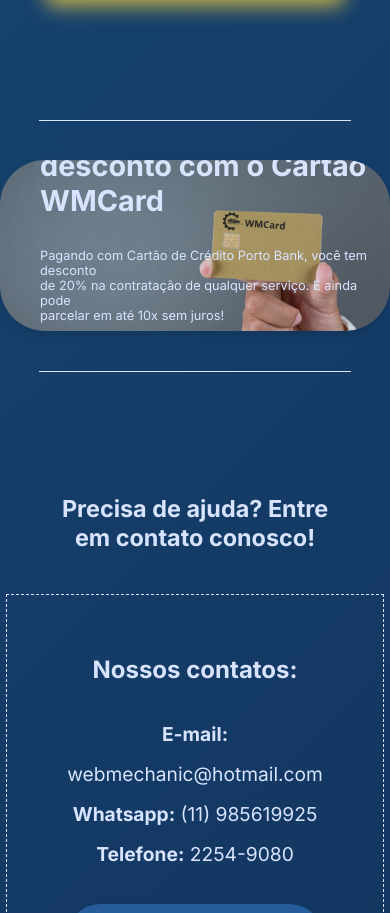
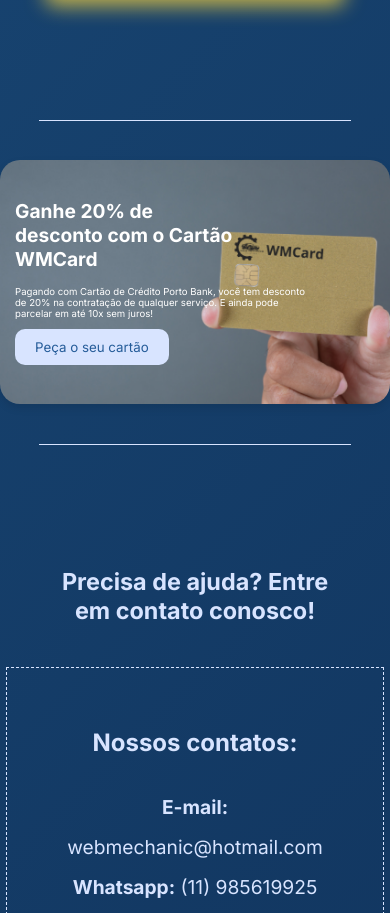
Before and after one commit to 1TDSPM-challenge/webmechanic, a React (Vite) app: page / in a window 390 px wide. Shown: the part 4678-5591 px from the top of the page. Built offline with nearby package versions, Linux system fonts and the light colour scheme.

Commit message:
responsividade do cartão adicionada

```diff
--- a/src/components/Cartao.tsx
+++ b/src/components/Cartao.tsx
@@ -13,6 +13,17 @@
     position: relative;
     box-shadow: 0 4px 8px rgba(0, 0, 0, 0.1);
     overflow: hidden;
+
+    @media (max-width: 768px) {
+        border-radius: 30px;
+        max-width: 100%;
+        aspect-ratio: 16 / 9;
+    }
+
+    @media (max-width: 480px) {
+        border-radius: 20px;
+        aspect-ratio: 16 / 10;
+    }
 `;
 
 const CardConteudo = styled.div`
@@ -21,16 +32,47 @@
     left: 40px;
     transform: translateY(-50%);
     text-align: left;
+    color: white;
+
+    @media (max-width: 768px) {
+        left: 20px;
+    }
+
+    @media (max-width: 480px) {
+        left: 15px;
+    }
 `;
 
 const CardTitulo = styled.h3`
     font-size: 1.8rem;
     margin-bottom: 30px;
+    color: white;
+
+    @media (max-width: 768px) {
+        font-size: 1.5rem;
+        margin-bottom: 20px;
+    }
+
+    @media (max-width: 480px) {
+        font-size: 1.2rem;
+        margin-bottom: 15px;
+    }
 `;
 
 const CardTexto = styled.p`
     font-size: 0.8rem;
     margin-bottom: 20px;
+    color: white;
+
+    @media (max-width: 768px) {
+        font-size: 0.7rem;
+        margin-bottom: 15px;
+    }
+
+    @media (max-width: 480px) {
+        font-size: 0.6rem;
+        margin-bottom: 10px;
+    }
 `;
 
 const Cartao = () => {
```
